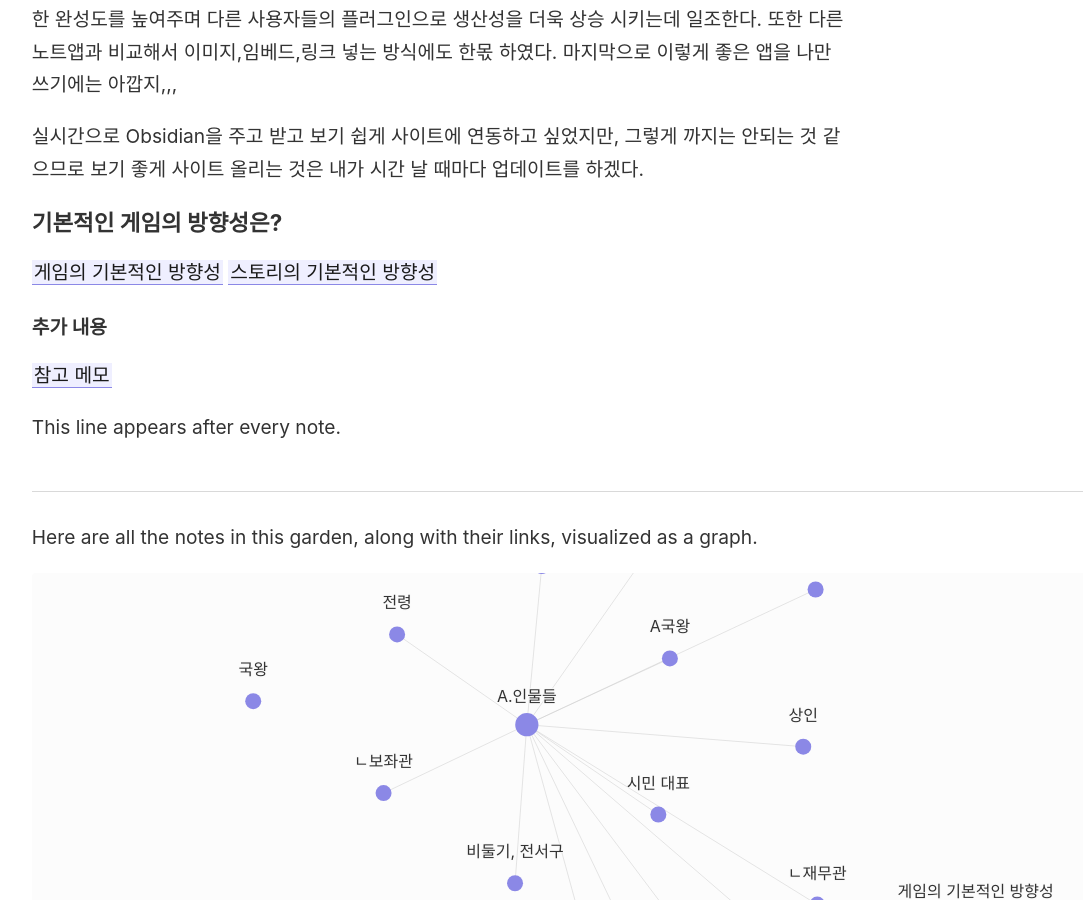
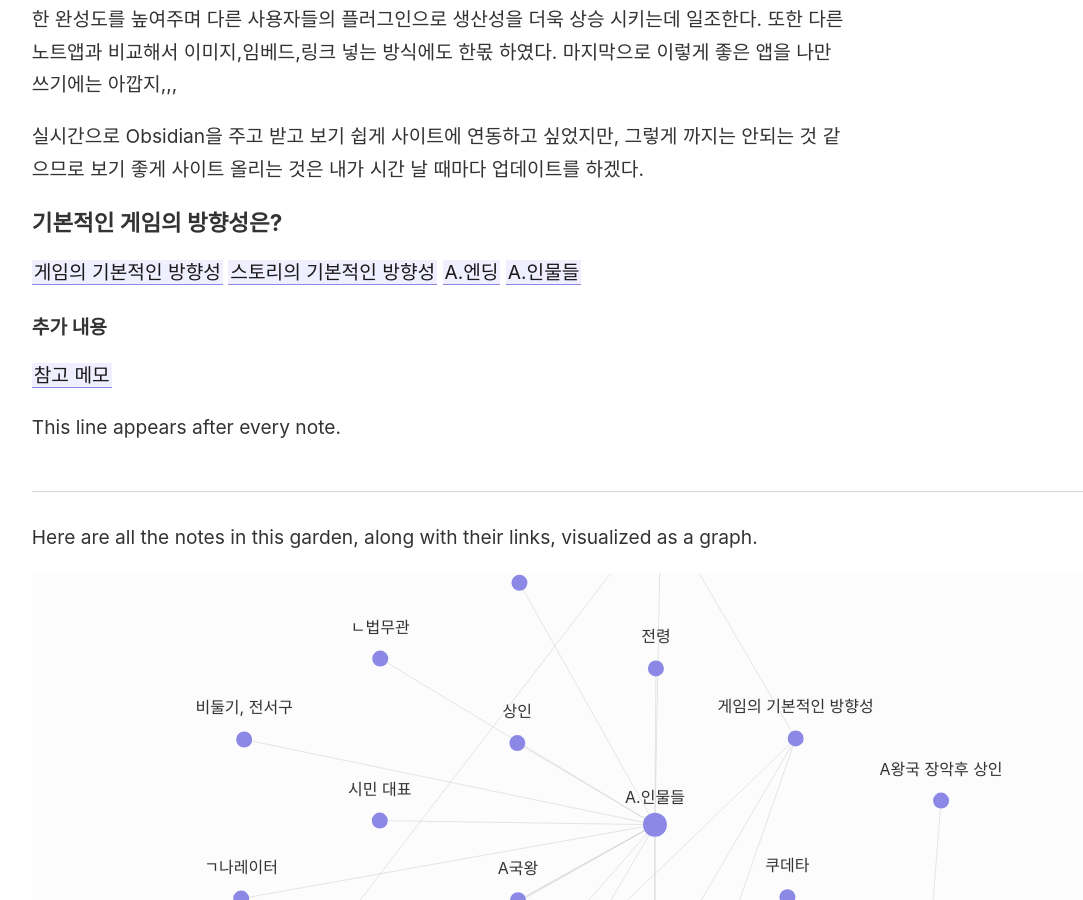
Before and after one commit to NONO6202/Secondbrain, a Jekyll site: the page built from _notes/start/계획에 대하여.md, in a window 1280 px wide and 900 px high, scrolled down 948 px. Shown: the whole window, without its empty margins (45-1128 px from the left). Built offline with Jekyll 4.4.1, drawn with Linux system fonts in a browser that asks for light colours.

Commit message:
Update 계획에 대하여.md

```diff
--- a/_notes/start/계획에 대하여.md
+++ b/_notes/start/계획에 대하여.md
@@ -34,6 +34,8 @@ Obsidian은 시각적으로 훌륭한 노트앱이다.
 ### 기본적인 게임의 방향성은?
 [[게임의 기본적인 방향성]]
 [[스토리의 기본적인 방향성]]
+[[A.엔딩]]
+[[A.인물들]]
 
 #### 추가 내용
 [[참고 메모]]
```
